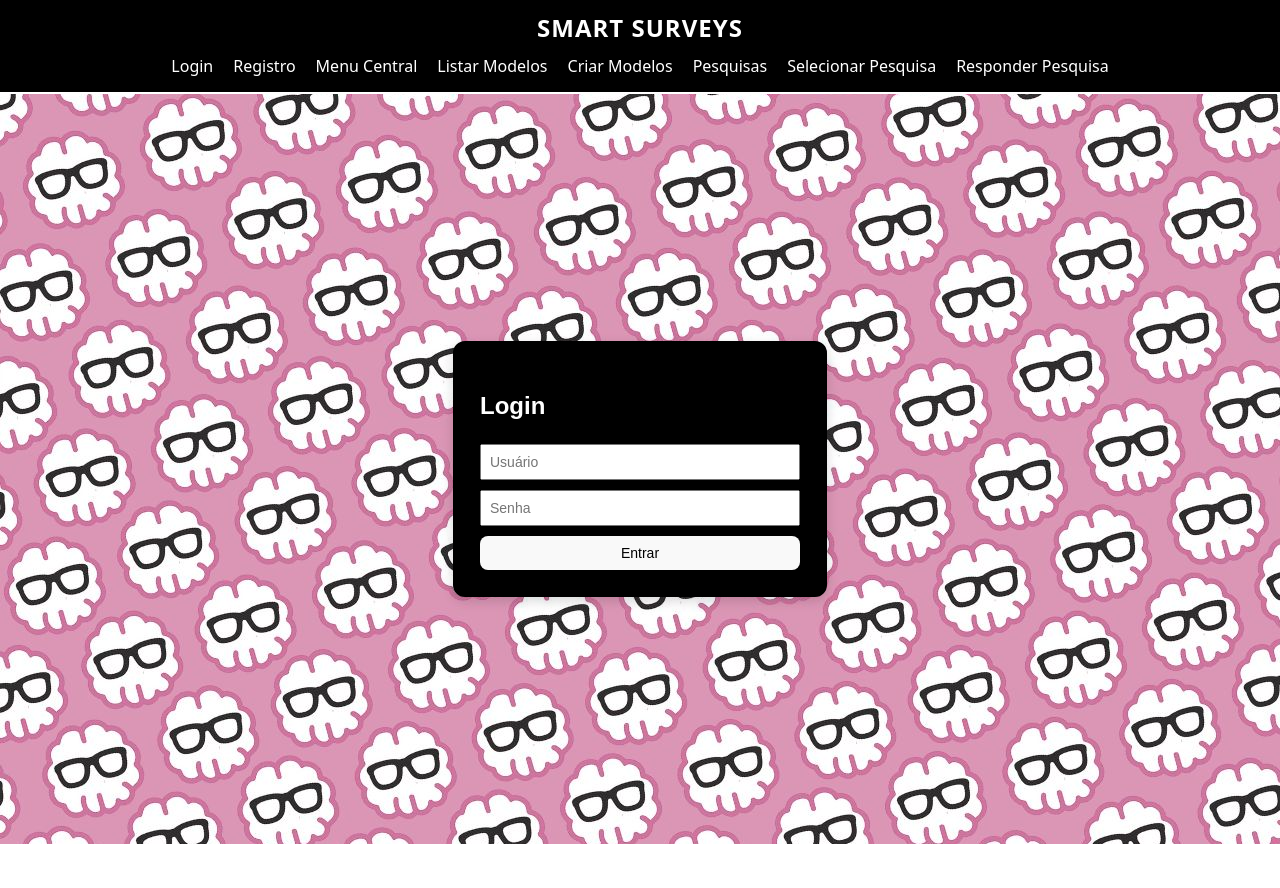
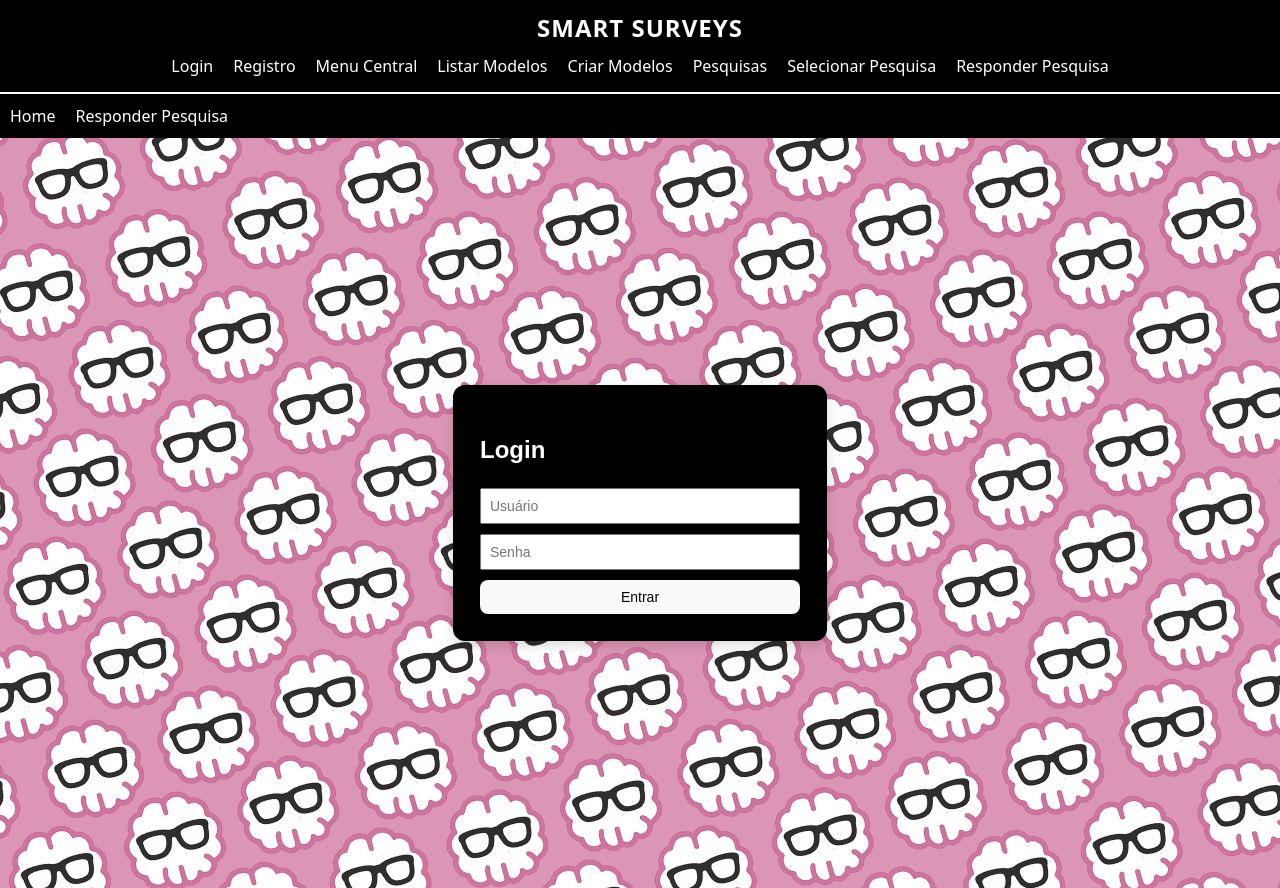
Before and after one commit to Leonardo-Queiroz-1023/Projetos, a React app in the folder Frontend/: page / in a window 1280 px wide. Before the commit the page ends 844 px from the top, so only its background shows below. Built offline with nearby package versions, Linux system fonts and the light colour scheme; the HTML template or start-up script is replaced by a standard one.

Commit message:
Update App.jsx

```diff
--- a/Frontend/src/App.jsx
+++ b/Frontend/src/App.jsx
@@ -1,4 +1,3 @@
-// src/App.jsx
 import React from "react";
 import { Routes, Route, Link } from "react-router-dom";
 import Login from "./pages/Login.jsx";
@@ -91,6 +90,10 @@
           </Link>
         </div>
       </nav>
+      <nav style={{ background: "#000", padding: 10 }}>
+        <Link to="/" style={{ color: "#fff", marginRight: 20 }}>Home</Link>
+        <Link to="/responder/1" style={{ color: "#fff" }}>Responder Pesquisa</Link>
+      </nav>
 
       <Routes>
         <Route path="/" element={<Login />} />
@@ -101,8 +104,8 @@
         <Route path="/modelos/criar" element={<CriarModelos />} />
         <Route path="/modelos/editar/:id" element={<EditarModelo />} />
         <Route path="/pesquisas" element={<Pesquisas />} />
-        <Route path="/selecionar-pesquisa" element={<SelecionarPesquisa />} />
             <Route path="/responder-pesquisa/:id" element={<ResponderPesquisa />} />
+            <Route path="/responder/:id" element={<ResponderPesquisa />} />
             <Route path="*" element={<div>404</div>} />
           </Routes>
         </>
```
Lines whose indentation alone changed are shown as unchanged.
